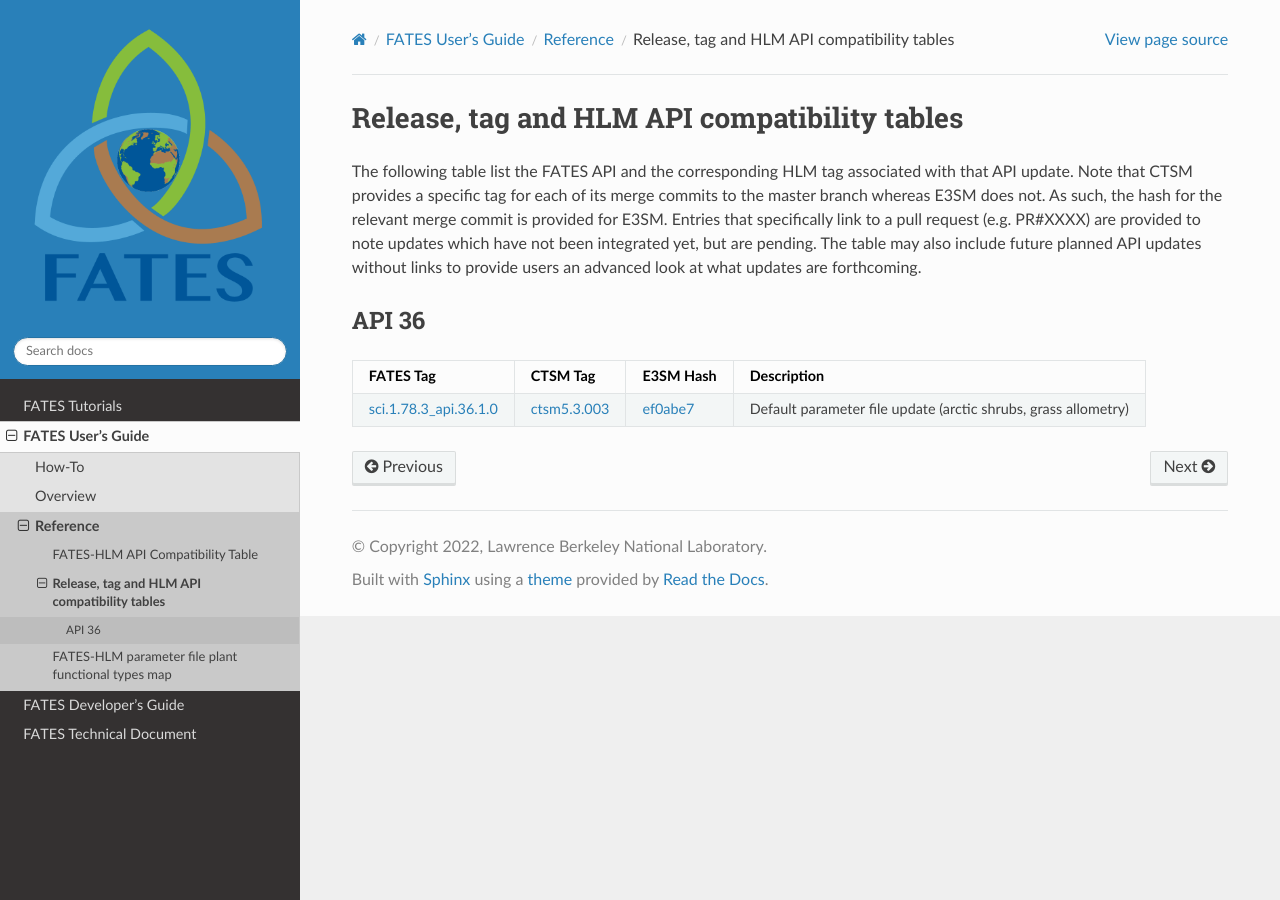
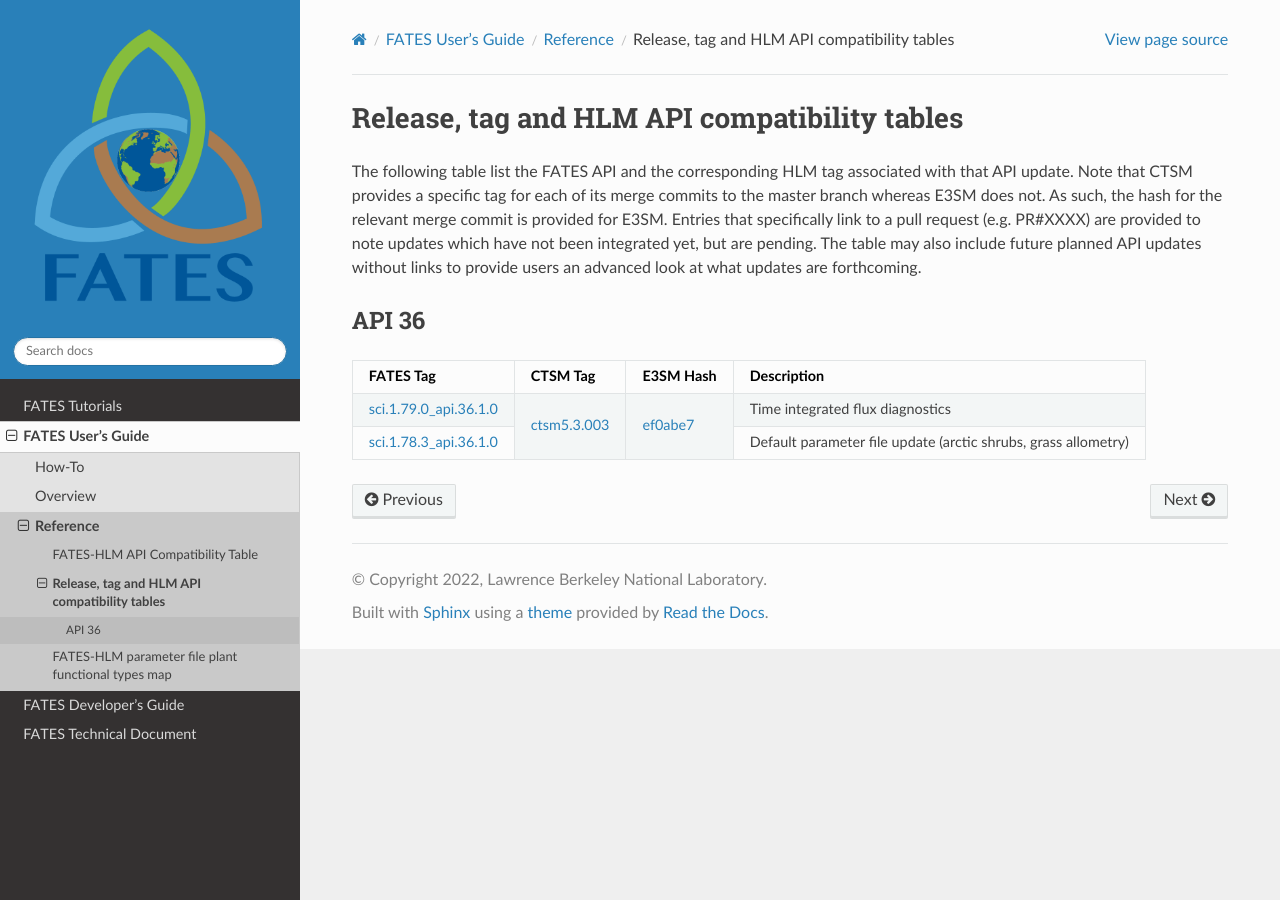
Before and after one commit to NGEET/fates-users-guide, a Sphinx documentation site: the page built from docs/source/user/release-tags-compat-table.rst, in a window 1280 px wide. Built offline with Sphinx 7.4.7 and the Read the Docs theme 3.1.0, drawn with Linux system fonts in a browser that asks for light colours.

Commit message:
test unified columns

```diff
--- a/docs/source/user/release-tags-compat-table.rst
+++ b/docs/source/user/release-tags-compat-table.rst
@@ -9,9 +9,12 @@ API 36
 +--------------------------+----------------+------------+----------------------------------------------------------------+
 | FATES Tag                | CTSM Tag       | E3SM Hash  | Description                                                    |
 +==========================+================+============+================================================================+
+| `sci.1.79.0_api.36.1.0`_ |                |            | Time integrated flux diagnostics                               |
++--------------------------+                +            +----------------------------------------------------------------+
 | `sci.1.78.3_api.36.1.0`_ | `ctsm5.3.003`_ | `ef0abe7`_ | Default parameter file update (arctic shrubs, grass allometry) |
 +--------------------------+----------------+------------+----------------------------------------------------------------+
 
+.. _sci.1.79.0_api.36.1.0: https://github.com/NGEET/fates/releases/tag/sci.1.79.0_api.36.1.0
 .. _sci.1.78.3_api.36.1.0: https://github.com/NGEET/fates/releases/tag/sci.1.78.3_api.36.1.0
 
 .. _ctsm5.3.003: https://github.com/ESCOMP/CTSM/releases/tag/ctsm5.3.003
```
